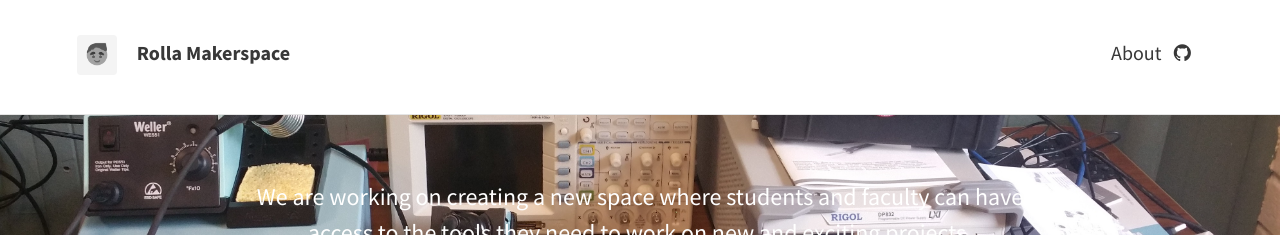
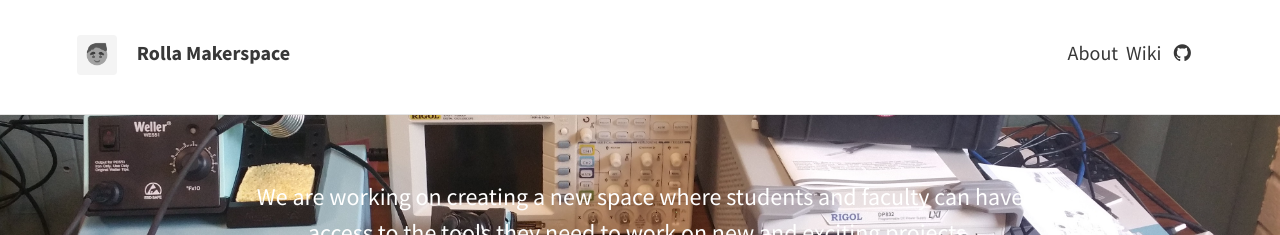
Before and after one commit to RollaMakerspace/MainWebsite, a Jekyll site: the page built from index.html, in a window 1280 px wide. Shown: the top 235 px of the page. Built offline with Jekyll 4.4.1, drawn with Linux system fonts in a browser that asks for light colours; nearby versions of some CDN libraries; the list of posts is cut into pages by our own code.

Commit message:
Added wiki link

```diff
--- a/_includes/header.html
+++ b/_includes/header.html
@@ -24,6 +24,11 @@
 			</li>
 			{% endif %}
 			{% endfor %}
+			<li>
+				<a class="page-link" href="https://wiki.rollamakerspace.com/">
+					Wiki
+				</a>
+			</li>
 			<!-- Social icons from Font Awesome, if enabled -->
 			{% include icons.html %}
 		</ul>
```
